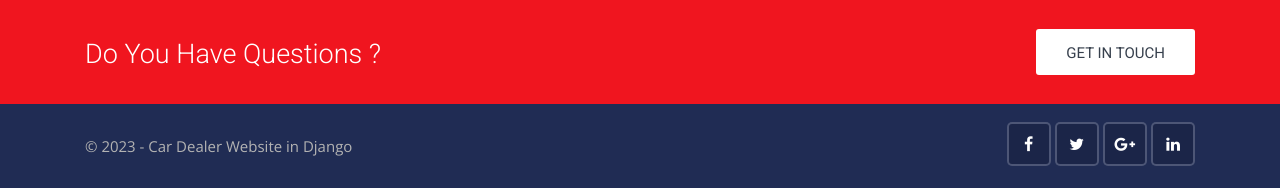
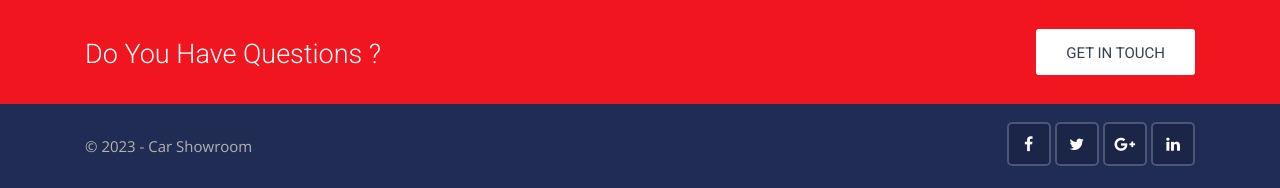
Before and after one commit to defaltcyber/Car-Dealership-Project, a Django app: page / in a window 1280 px wide. Shown: the part 1727-1915 px from the top of the page. Run offline with Django 3.2, Linux system fonts and the light colour scheme; data that the repository does not hold is empty; parts of the project's set-up code (start-up, migrations or seed data) failed here and were passed over; some libraries are stand-ins or nearby versions.

Commit message:
bdl footer

```diff
--- a/CarDealerWeb-Django/templates/includes/footer.html
+++ b/CarDealerWeb-Django/templates/includes/footer.html
@@ -6,7 +6,7 @@
         <div class="container">
             <div class="row">
                 <div class="col-lg-8">
-                    <p class="copy">© {% now 'Y' %} - Car Dealer Website in Django</p>
+                    <p class="copy">© {% now 'Y' %} - Car Showroom </p>
                 </div>
                 <div class="col-lg-4">
                     <div class="social-list-2">
```
